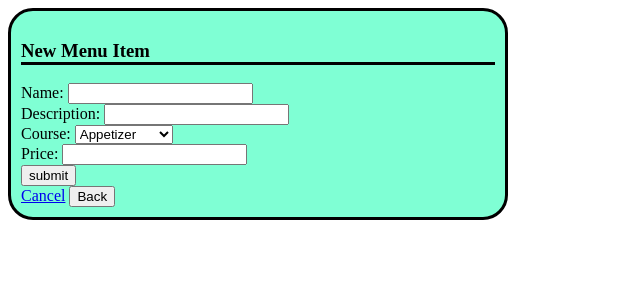
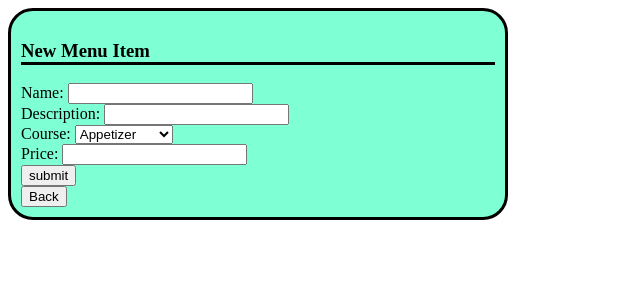
Before and after one commit to pranav97/flasky_restaurant, a Flask app: page /restaurant/2/menu/new in a window 1280 px wide. Shown: the top 300 px of the page, without its empty margins (0-640 px from the left). Run offline with Flask 2, Linux system fonts and the light colour scheme.

Commit message:
more bugs in new menu item

```diff
--- a/templates/newmenuitem.html
+++ b/templates/newmenuitem.html
@@ -18,7 +18,7 @@
         Price: <input type="text" name="price"><br>
         <input type="submit" value="submit">
     </form>
-    <a href= "{{url_for('showMenu', restaurant_id=restaurant_id)}}">Cancel</a>
+    <a href= "{{url_for('showMenu', restaurant_id=restaurant_id)}}">
         <button>Back</button>
     </a>
 </div>
```
Also changed, not shown: restaurantmenu.db.
